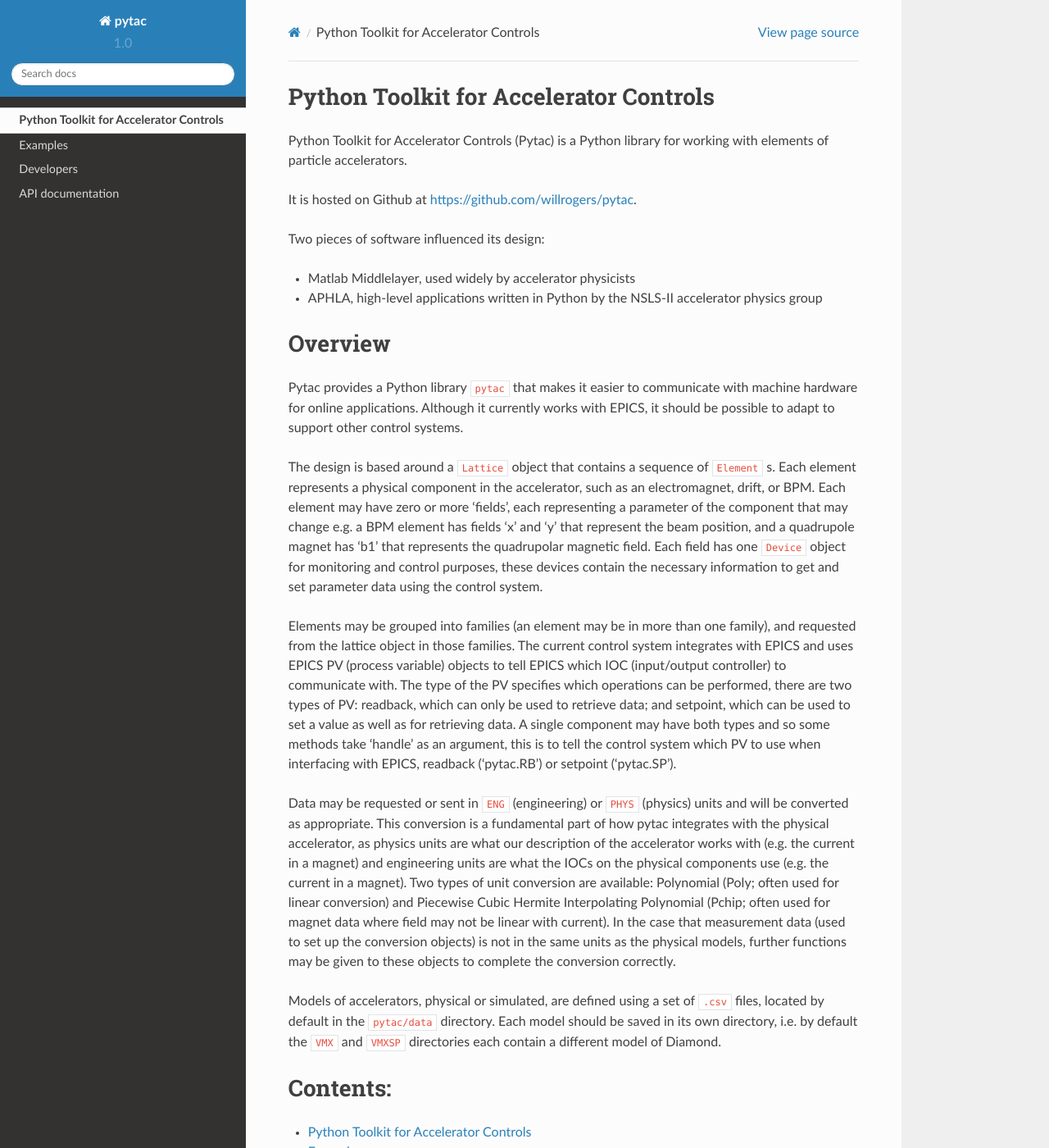
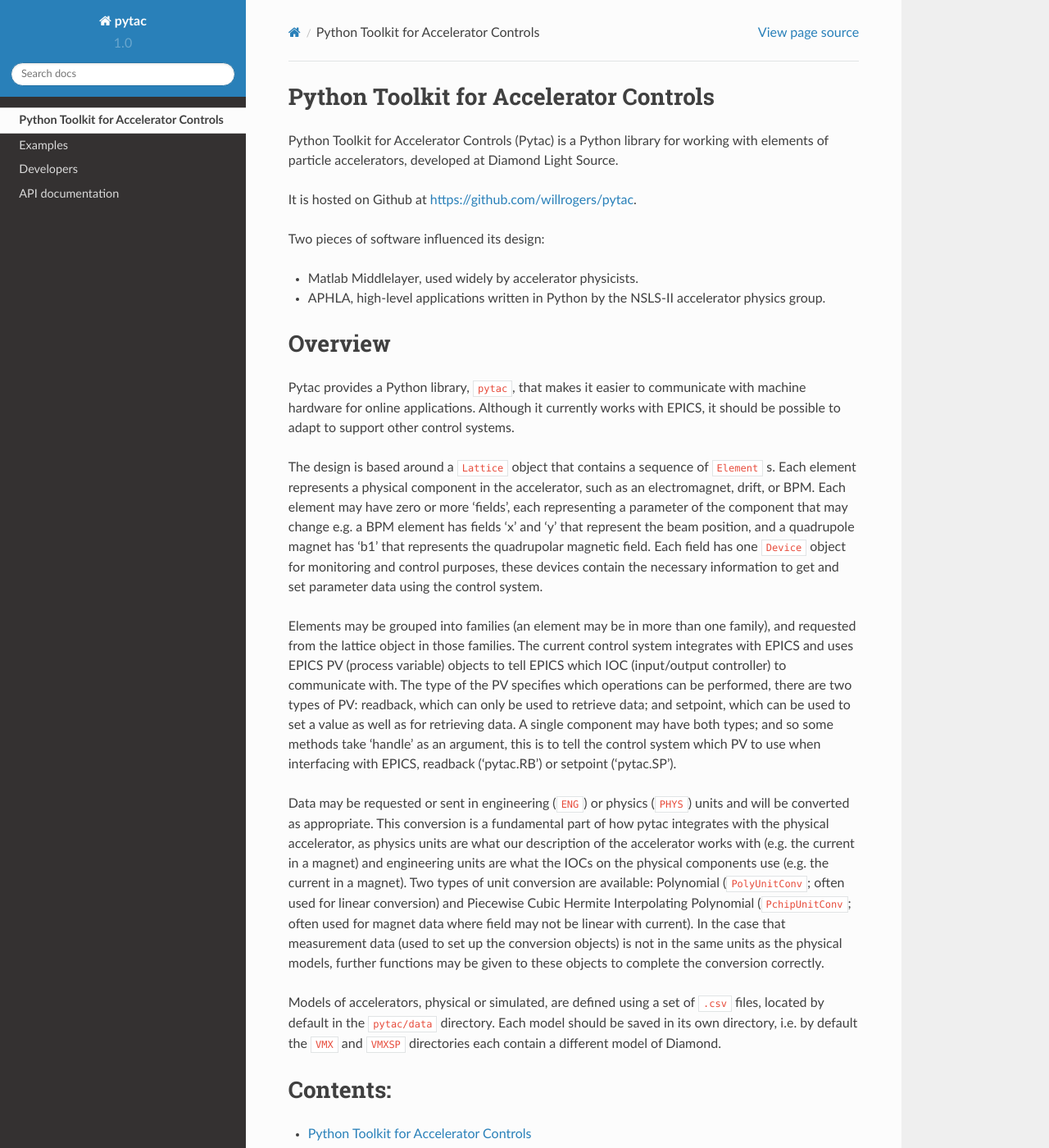
Before and after one commit to DiamondLightSource/pytac, a Sphinx documentation site: the page built from docs/index.rst, in a window 1280 px wide and 1400 px high. Shown: the whole window at 82% size. Built offline with Sphinx 7.4.7 and the Read the Docs theme 2.0.0, drawn with Linux system fonts in a browser that asks for light colours.

Commit message:
Make minor grammar and wording changes to index.rst.

```diff
--- a/docs/index.rst
+++ b/docs/index.rst
@@ -1,26 +1,26 @@
 Python Toolkit for Accelerator Controls
 =======================================
 
-Python Toolkit for Accelerator Controls (Pytac) is a Python library for working with elements of particle accelerators.
+Python Toolkit for Accelerator Controls (Pytac) is a Python library for working with elements of particle accelerators, developed at Diamond Light Source.
 
 It is hosted on Github at https://github.com/willrogers/pytac.
 
 Two pieces of software influenced its design:
 
-* Matlab Middlelayer, used widely by accelerator physicists
-* APHLA, high-level applications written in Python by the NSLS-II accelerator physics group
+* Matlab Middlelayer, used widely by accelerator physicists.
+* APHLA, high-level applications written in Python by the NSLS-II accelerator physics group.
 
 
 Overview
 ========
 
-Pytac provides a Python library ``pytac`` that makes it easier to communicate with machine hardware for online applications. Although it currently works with EPICS, it should be possible to adapt to support other control systems.
+Pytac provides a Python library, ``pytac``, that makes it easier to communicate with machine hardware for online applications. Although it currently works with EPICS, it should be possible to adapt to support other control systems.
 
 The design is based around a ``Lattice`` object that contains a sequence of ``Element`` s. Each element represents a physical component in the accelerator, such as an electromagnet, drift, or BPM. Each element may have zero or more 'fields', each representing a parameter of the component that may change e.g. a BPM element has fields 'x' and 'y' that represent the beam position, and a quadrupole magnet has 'b1' that represents the quadrupolar magnetic field. Each field has one ``Device`` object for monitoring and control purposes, these devices contain the necessary information to get and set parameter data using the control system.
 
-Elements may be grouped into families (an element may be in more than one family), and requested from the lattice object in those families. The current control system integrates with EPICS and uses EPICS PV (process variable) objects to tell EPICS which IOC (input/output controller) to communicate with. The type of the PV specifies which operations can be performed, there are two types of PV: readback, which can only be used to retrieve data; and setpoint, which can be used to set a value as well as for retrieving data. A single component may have both types and so some methods take 'handle' as an argument, this is to tell the control system which PV to use when interfacing with EPICS, readback ('pytac.RB') or setpoint ('pytac.SP').
+Elements may be grouped into families (an element may be in more than one family), and requested from the lattice object in those families. The current control system integrates with EPICS and uses EPICS PV (process variable) objects to tell EPICS which IOC (input/output controller) to communicate with. The type of the PV specifies which operations can be performed, there are two types of PV: readback, which can only be used to retrieve data; and setpoint, which can be used to set a value as well as for retrieving data. A single component may have both types; and so some methods take 'handle' as an argument, this is to tell the control system which PV to use when interfacing with EPICS, readback ('pytac.RB') or setpoint ('pytac.SP').
 
-Data may be requested or sent in ``ENG`` (engineering) or ``PHYS`` (physics) units and will be converted as appropriate. This conversion is a fundamental part of how pytac integrates with the physical accelerator, as physics units are what our description of the accelerator works with (e.g. the current in a magnet) and engineering units are what the IOCs on the physical components use (e.g. the current in a magnet). Two types of unit conversion are available: Polynomial (Poly; often used for linear conversion) and Piecewise Cubic Hermite Interpolating Polynomial (Pchip; often used for magnet data where field may not be linear with current). In the case that measurement data (used to set up the conversion objects) is not in the same units as the physical models, further functions may be given to these objects to complete the conversion correctly.
+Data may be requested or sent in engineering (``ENG``) or physics (``PHYS``) units and will be converted as appropriate. This conversion is a fundamental part of how pytac integrates with the physical accelerator, as physics units are what our description of the accelerator works with (e.g. the current in a magnet) and engineering units are what the IOCs on the physical components use (e.g. the current in a magnet). Two types of unit conversion are available: Polynomial (``PolyUnitConv``; often used for linear conversion) and Piecewise Cubic Hermite Interpolating Polynomial (``PchipUnitConv``; often used for magnet data where field may not be linear with current). In the case that measurement data (used to set up the conversion objects) is not in the same units as the physical models, further functions may be given to these objects to complete the conversion correctly.
 
 Models of accelerators, physical or simulated, are defined using a set of ``.csv`` files, located by default in the ``pytac/data`` directory. Each model should be saved in its own directory, i.e. by default the ``VMX`` and ``VMXSP`` directories each contain a different model of Diamond.
 
```
